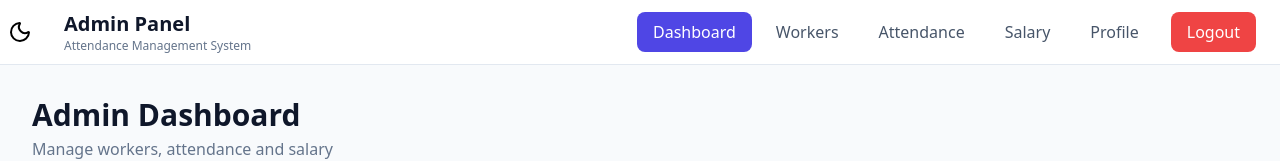
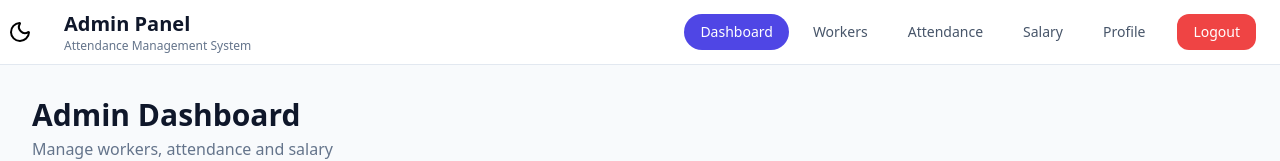
Before and after one commit to vishalpanchal0003/Civil-attendence, a React (Create React App) app in the folder client/: page /adminDashboard in a window 1280 px wide. Shown: the top 161 px of the page. Built offline with nearby package versions, Linux system fonts and the light colour scheme; no server answers; sample sign-in values are in the browser's storage.

Commit message:
navLinks fixed in admin pannel

```diff
--- a/client/src/components/pages/admin/AdminLayout.jsx
+++ b/client/src/components/pages/admin/AdminLayout.jsx
@@ -4,12 +4,22 @@ import { NavLink, Outlet, useNavigate } from "react-router-dom";
 import { toast } from "sonner";
 import { logOut } from "../../../services/auth.api";
 import { MyTheme } from "../../../context/ThemeContext";
-import { CalendarDays, IndianRupeeIcon, LucideHome, MoonIcon, Sun, User, UserGroup, } from "lucide-react";
+
+import {
+    CalendarDays,
+    IndianRupeeIcon,
+    LucideHome,
+    MoonIcon,
+    Sun,
+    User,
+    UserGroup,
+} from "lucide-react";
 
 const AdminLayout = () => {
     const { dark, setDark } = useContext(MyTheme);
+    const navigate = useNavigate();
 
-    const navigate = useNavigate();
+    // ================= LOGOUT =================
 
     const logoutMutation = useMutation({
         mutationFn: logOut,
@@ -21,48 +31,72 @@ const AdminLayout = () => {
                 response?.message || "Logout successfully"
             );
 
-            navigate("/login", { replace: true });
+            navigate("/login", {
+                replace: true,
+            });
         },
 
         onError: (error) => {
             localStorage.removeItem("accessToken");
 
             toast.error(
-                error?.response?.data?.message || "Logout failed"
+                error?.response?.data?.message ||
+                "Logout failed"
             );
 
-            navigate("/login", { replace: true });
+            navigate("/login", {
+                replace: true,
+            });
         },
     });
+
+    // ================= DESKTOP NAV =================
+
+    const navLinkClass = ({ isActive }) =>
+        `rounded-3xl px-4 py-2 text-sm font-medium transition ${isActive
+            ? "bg-indigo-600 text-white"
+            : "text-slate-600 hover:bg-blue-300"
+        }`;
+
+    // ================= MOBILE GLASS NAV =================
+
  const mobileNavLinkClass = ({ isActive }) =>
-  `w-16 h-10 flex items-center justify-center rounded-full
+    `w-12 h-10 flex items-center justify-center rounded-full
     transition-all duration-300 ease-out
     backdrop-blur-xl
     border
-   shadow-black
-
     ${
         isActive
-
-       ? "bg-white/45   text-black-600 scale-110 border-blue-200 shadow-black"
+            ? "bg-white/45 bg-blue-700 text-white scale-110"
             : "bg-white/10 border-white/20 text-slate-700 hover:bg-white/30 hover:border-white/40 hover:scale-105"
     }`;
 
     return (
-        <div className=" w-full min-h-screen bg-slate-50">
+        <div className="w-full min-h-screen bg-slate-50">
+
+            {/* ================================================= */}
+            {/* THEME BUTTON */}
+            {/* ================================================= */}
+
             <button
-                className="absolute mt-5 ml-2"
-                onClick={() => setDark(!dark)}>
+                className="absolute mt-5 ml-2 z-50"
+                onClick={() => setDark(!dark)}
+            >
                 {dark ? <Sun /> : <MoonIcon />}
             </button>
 
-            {/* Header */}
-            <header className=" bg-white border-b border-slate-200">
+            {/* ================================================= */}
+            {/* HEADER */}
+            {/* ================================================= */}
+
+            <header className="bg-white border-b border-slate-200">
+
                 <div className="max-w-7xl mx-auto px-4 md:px-6">
 
-                    <div className=" h-16 flex ml-10 items-center justify-between">
+                    <div className="h-16 flex ml-10 items-center justify-between">
 
                         {/* Logo */}
+
                         <div>
                             <h1 className="text-xl font-bold text-slate-900">
                                 Admin Panel
@@ -73,73 +107,55 @@ const AdminLayout = () => {
                             </p>
                         </div>
 
-                        {/* Desktop Navigation */}
+                        {/* ================================================= */}
+                        {/* DESKTOP NAVIGATION */}
+                        {/* ================================================= */}
+
                         <nav className="hidden md:flex items-center gap-2">
+
                             <NavLink
                                 to="/adminDashboard"
-                                className={({ isActive }) =>
-                                    `px-4 py-2 rounded-lg ${isActive
-                                        ? "bg-indigo-600 text-white rounded-3xl"
-                                        : "text-slate-600 hover:bg-blue-300 rounded-3xl "
-                                    }`
-                                }
+                                className={navLinkClass}
                             >
                                 Dashboard
                             </NavLink>
 
                             <NavLink
                                 to="/admin/workers"
-                                className={({ isActive }) =>
-                                    `px-4 py-2 rounded-lg ${isActive
-                                        ? "bg-indigo-600 text-white rounded-3xl"
-                                        : "text-slate-600 hover:bg-blue-300 rounded-3xl "
-                                    }`
-                                }
+                                className={navLinkClass}
                             >
                                 Workers
                             </NavLink>
 
                             <NavLink
                                 to="/admin/attendance"
-                                className={({ isActive }) =>
-                                    `px-4 py-2 rounded-lg ${isActive
-                                        ? "bg-indigo-600 text-white rounded-3xl"
-                                        : "text-slate-600 hover:bg-blue-300 rounded-3xl "
-                                    }`
-                                }
+                                className={navLinkClass}
                             >
                                 Attendance
                             </NavLink>
 
                             <NavLink
                                 to="/admin/salary"
-                                className={({ isActive }) =>
-                                    `px-4 py-2 rounded-lg ${isActive
-                                        ? "bg-indigo-600 text-white rounded-3xl"
-                                        : "text-slate-600 hover:bg-blue-300 rounded-3xl "
-                                    }`
-                                }
+                                className={navLinkClass}
                             >
-
                                 Salary
                             </NavLink>
 
                             <NavLink
                                 to="/admin/profile"
-                                className={({ isActive }) =>
-                                    `px-4 py-2 rounded-lg ${isActive
-                                        ? "bg-indigo-600 text-white rounded-3xl"
-                                        : "text-slate-600 hover:bg-blue-300 rounded-3xl "
-                                    }`
-                                }
+                                className={navLinkClass}
                             >
                                 Profile
                             </NavLink>
 
+                            {/* Logout */}
+
                             <button
-                                onClick={() => logoutMutation.mutate()}
+                                onClick={() =>
+                                    logoutMutation.mutate()
+                                }
                                 disabled={logoutMutation.isPending}
-                                className="ml-2 px-4 py-2 rounded-lg bg-red-500 text-white hover:bg-red-600"
+                                className="ml-2 px-4 py-2 rounded-xl bg-red-500 text-white text-sm font-medium transition hover:bg-red-600 disabled:cursor-not-allowed disabled:opacity-50"
                             >
                                 {logoutMutation.isPending
                                     ? "Logging out..."
@@ -148,65 +164,97 @@ const AdminLayout = () => {
 
                         </nav>
 
-                        {/* Mobile Logout */}
+                        {/* ================================================= */}
+                        {/* MOBILE LOGOUT */}
+                        {/* ================================================= */}
+
                         <button
-                            onClick={() => logoutMutation.mutate()}
+                            onClick={() =>
+                                logoutMutation.mutate()
+                            }
                             disabled={logoutMutation.isPending}
-                            className="md:hidden px-3 py-2 rounded-lg bg-red-500 text-white text-sm"
+                            className="md:hidden px-3 py-2 rounded-xl bg-red-500 text-white text-sm font-medium transition hover:bg-red-600 disabled:cursor-not-allowed disabled:opacity-50"
                         >
-                            Logout
+                            {logoutMutation.isPending
+                                ? "..."
+                                : "Logout"}
                         </button>
 
                     </div>
 
                 </div>
+
             </header>
 
+            {/* ================================================= */}
+            {/* PAGE CONTENT */}
+            {/* ================================================= */}
 
-            {/* Page Content */}
             <main className="pb-20 md:pb-0">
                 <Outlet />
             </main>
 
+            {/* ================================================= */}
+            {/* MOBILE GLASS BOTTOM NAVIGATION */}
+            {/* ================================================= */}
 
-            {/* Mobile Navigation */}
-            <nav className="h-16 items-center justify-center mb-2 shadow-black/60 w-[90%] max-w-[385px] rounded-full stat-card fixed bottom-2 left-1/2 -translate-x-1/2 z-50 border-2 border-solid border-black/60 bg-transparent shadow-[0_-4px_15px_rgba(0,0,0,0.08)] backdrop-blur-sm md:hidden">
+          <nav className="
+    w-[90%] max-w-[380px]
+    rounded-full
+    fixed bottom-2 left-1/2 -translate-x-1/2
+    z-50
+    px-2
+    md:hidden
+    bg-black/20
+    backdrop-blur-xl
+    border-2 border-black/60
+">
 
-                <div className="h-16 flex items-center justify-around">
+                <div className="flex h-[55px] items-center justify-around">
+
+                    {/* Dashboard */}
 
                     <NavLink
                         to="/adminDashboard"
                         className={mobileNavLinkClass}
                     >
-                        <LucideHome />
+                        <LucideHome size={22} />
                     </NavLink>
+
+                    {/* Workers */}
 
                     <NavLink
                         to="/admin/workers"
                         className={mobileNavLinkClass}
                     >
-                        <UserGroup />
+                        <UserGroup size={22} />
                     </NavLink>
+
+                    {/* Attendance */}
 
                     <NavLink
                         to="/admin/attendance"
                         className={mobileNavLinkClass}
                     >
-                        <CalendarDays />
+                        <CalendarDays size={22} />
                     </NavLink>
+
+                    {/* Salary */}
 
                     <NavLink
                         to="/admin/salary"
                         className={mobileNavLinkClass}
                     >
-                        <IndianRupeeIcon />
+                        <IndianRupeeIcon size={22} />
                     </NavLink>
+
+                    {/* Profile */}
 
                     <NavLink
                         to="/admin/profile"
                         className={mobileNavLinkClass}
                     >
-                        <User />
+                        <User size={22} />
                     </NavLink>
 
                 </div>
```
Also changed, not shown: client/src/components/pages/User/userLayout.jsx (+7 -8 lines). Lines whose indentation alone changed are shown as unchanged.
